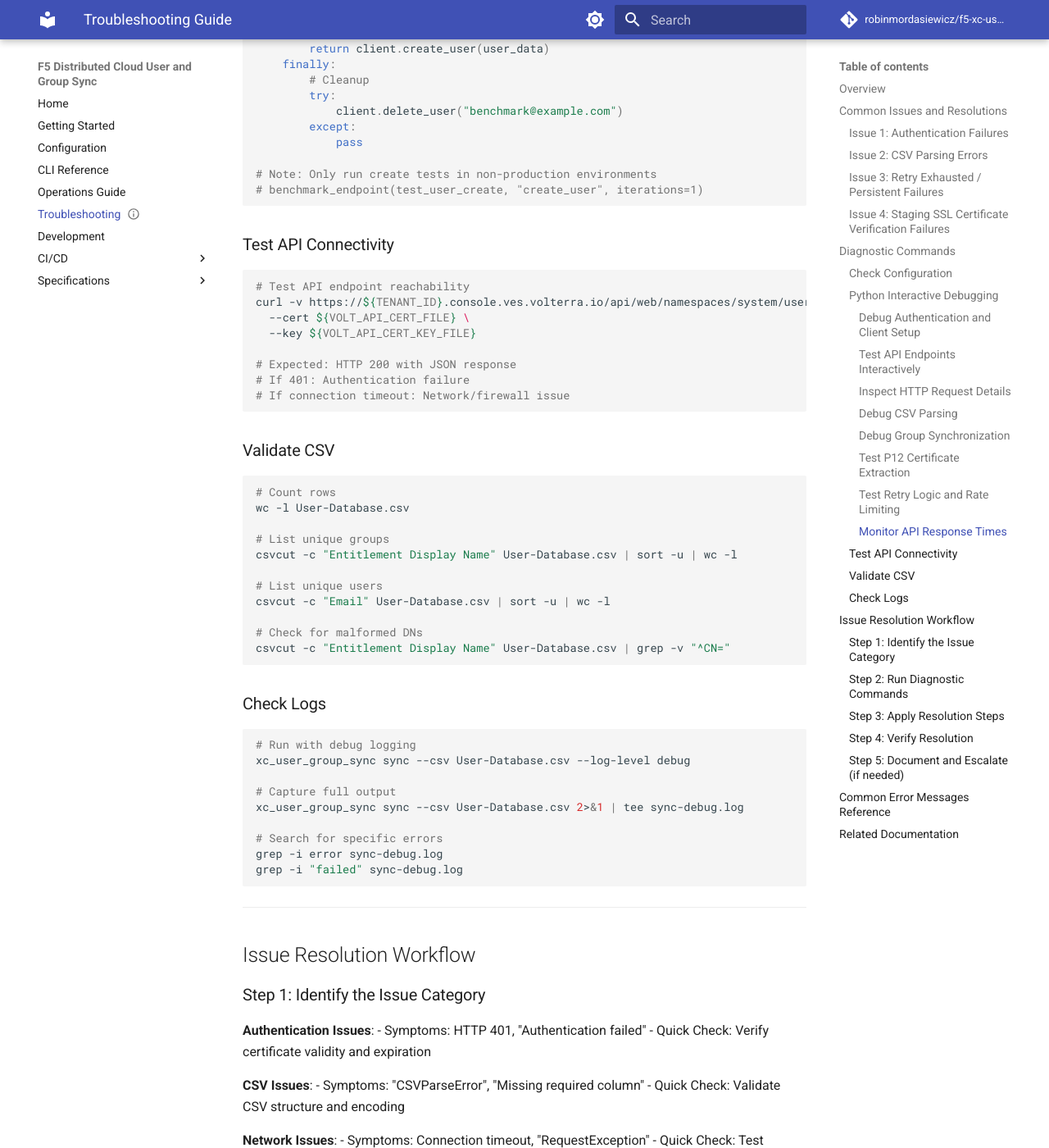
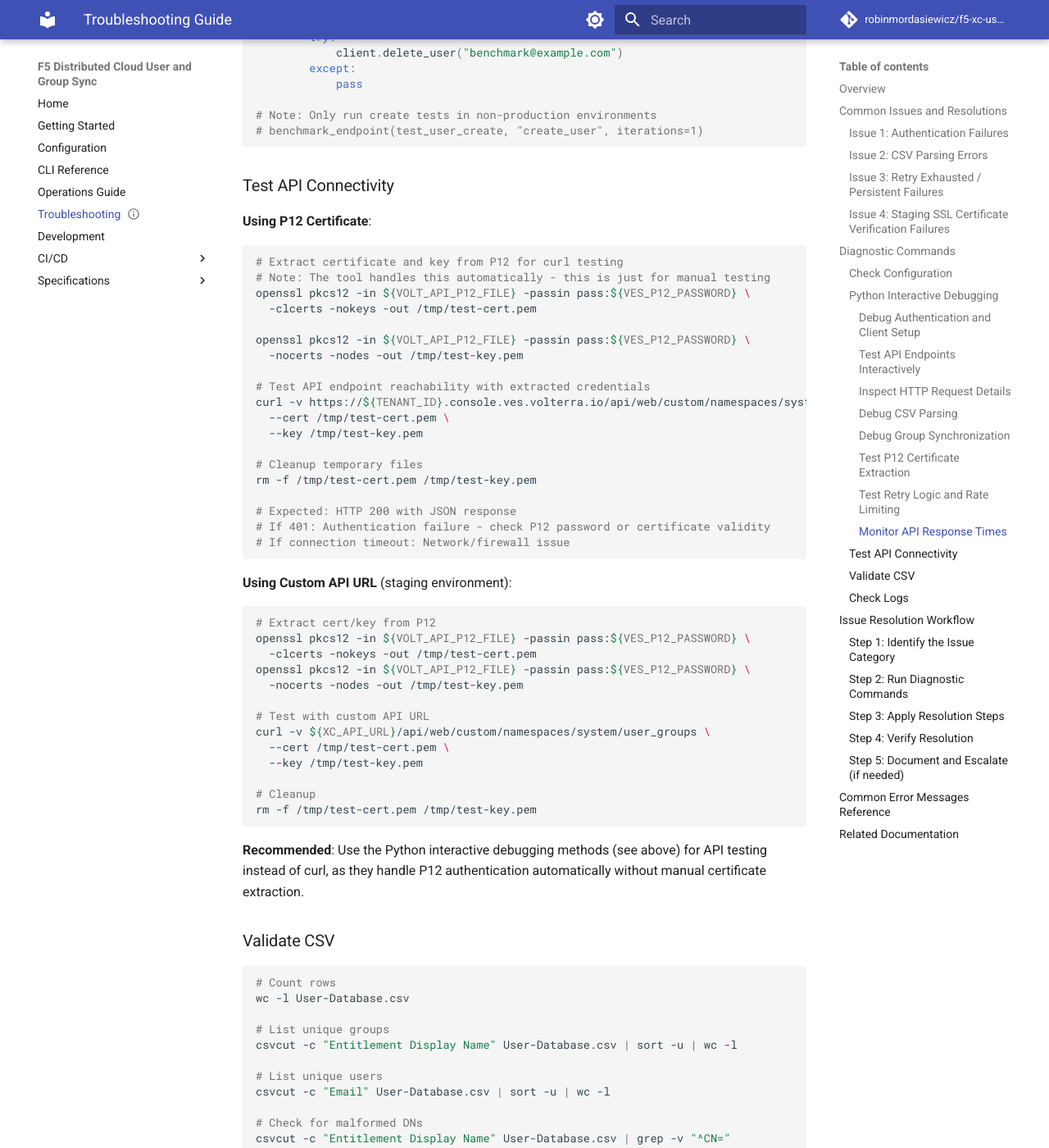
Before and after one commit to robinmordasiewicz/f5-xc-rbac, an MkDocs documentation site: the page built from docs/troubleshooting.md, in a window 1280 px wide and 1400 px high, scrolled down 10002 px. Shown: the whole window at 82% size. Built offline with MkDocs 1.6.1 and Material for MkDocs 9.7.7, drawn with Linux system fonts in a browser that asks for light colours; comment, search, counter and statistics services are not loaded; some of the changed text lies outside the part shown.

Commit message:
docs: standardize authentication to P12 certificate with passphrase (#145)
Updated all authentication documentation to reflect P12 as the standard
authentication method, removing legacy cert/key and API token references
since this is alpha code.

Changes to docs/troubleshooting.md:
- Issue 1: Simplified to P12-only authentication troubleshooting
- Removed API token and cert/key pair as authentication options
- Test API Connectivity: Updated curl examples to extract cert/key from P12
- Added staging environment testing with XC_API_URL
- Added recommendation to use Python interactive debugging instead of curl
- Removed references to VOLT_API_CERT_FILE and VOLT_API_CERT_KEY_FILE

Changes to src/xc_user_group_sync/cli.py:
- Updated CLI help text authentication section
- Documented VOLT_API_P12_FILE + VES_P12_PASSWORD as standard
- Added XC_API_URL as optional parameter for staging environments
- Removed references to XC_API_TOKEN and VOLT_API_CERT_FILE/KEY_FILE

Benefits:
- Clear single authentication method for alpha code
- Simplified troubleshooting procedures
- Consistent documentation throughout
- Better reflects actual implementation

Fixes #144

🤖 Generated with [Claude Code](https://claude.com/claude-code)

Co-authored-by: Claude <noreply@anthropic.com>

````diff
--- a/docs/troubleshooting.md
+++ b/docs/troubleshooting.md
@@ -38,11 +37,9 @@ openssl pkcs12 -in secrets/your-tenant.p12 -noout -passin pass:your-password
 # For OpenSSL 3.x, use -legacy flag if needed
 openssl pkcs12 -legacy -in secrets/your-tenant.p12 -noout -passin pass:your-password
 
-# Re-run setup with new P12 file
-./scripts/setup_xc_credentials.sh --p12 /path/to/new.p12
-
 # Verify environment variables are set correctly
 echo $TENANT_ID
+echo $XC_API_URL
 echo $VOLT_API_P12_FILE
 echo $VES_P12_PASSWORD  # Should show password (be careful with this in shared terminals)
 
@@ -543,16 +540,49 @@ def test_user_create():
 
 ### Test API Connectivity
 
+**Using P12 Certificate**:
+
 ```bash
-# Test API endpoint reachability
-curl -v https://${TENANT_ID}.console.ves.volterra.io/api/web/namespaces/system/user_groups \
-  --cert ${VOLT_API_CERT_FILE} \
-  --key ${VOLT_API_CERT_KEY_FILE}
+# Extract certificate and key from P12 for curl testing
+# Note: The tool handles this automatically - this is just for manual testing
+openssl pkcs12 -in ${VOLT_API_P12_FILE} -passin pass:${VES_P12_PASSWORD} \
+  -clcerts -nokeys -out /tmp/test-cert.pem
+
+openssl pkcs12 -in ${VOLT_API_P12_FILE} -passin pass:${VES_P12_PASSWORD} \
+  -nocerts -nodes -out /tmp/test-key.pem
+
+# Test API endpoint reachability with extracted credentials
+curl -v https://${TENANT_ID}.console.ves.volterra.io/api/web/custom/namespaces/system/user_groups \
+  --cert /tmp/test-cert.pem \
+  --key /tmp/test-key.pem
+
+# Cleanup temporary files
+rm -f /tmp/test-cert.pem /tmp/test-key.pem
 
 # Expected: HTTP 200 with JSON response
-# If 401: Authentication failure
+# If 401: Authentication failure - check P12 password or certificate validity
 # If connection timeout: Network/firewall issue
 ```
+
+**Using Custom API URL** (staging environment):
+
+```bash
+# Extract cert/key from P12
+openssl pkcs12 -in ${VOLT_API_P12_FILE} -passin pass:${VES_P12_PASSWORD} \
+  -clcerts -nokeys -out /tmp/test-cert.pem
+openssl pkcs12 -in ${VOLT_API_P12_FILE} -passin pass:${VES_P12_PASSWORD} \
+  -nocerts -nodes -out /tmp/test-key.pem
+
+# Test with custom API URL
+curl -v ${XC_API_URL}/api/web/custom/namespaces/system/user_groups \
+  --cert /tmp/test-cert.pem \
+  --key /tmp/test-key.pem
+
+# Cleanup
+rm -f /tmp/test-cert.pem /tmp/test-key.pem
+```
+
+**Recommended**: Use the Python interactive debugging methods (see above) for API testing instead of curl, as they handle P12 authentication automatically without manual certificate extraction.
 
 ### Validate CSV
 
````
Also changed, not shown: other parts of docs/troubleshooting.md (+1 -2 lines), 1 other file.
